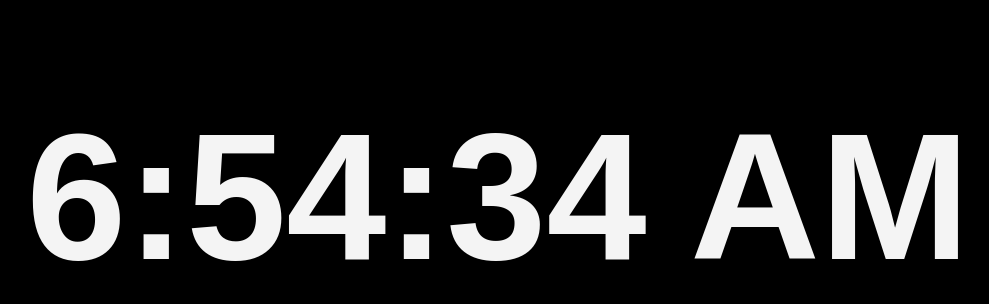
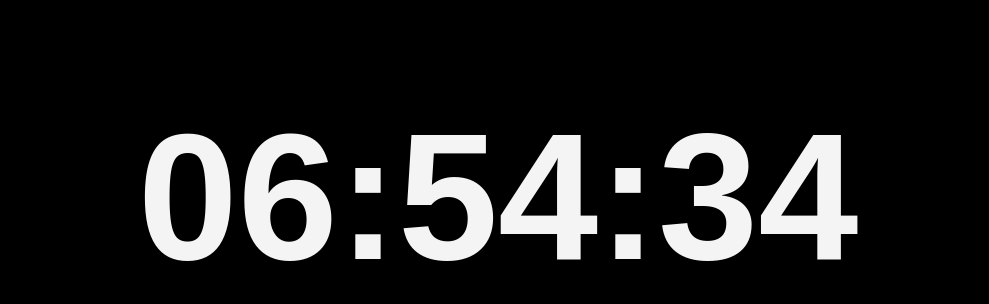
Before and after one commit to Spanishbeach/fullscreen-clock, a plain HTML site: page index.html in a window 1280 px wide. Shown: the part 204-508 px from the top of the page, without its empty margins (142-1131 px from the left). Drawn offline with Linux system fonts and the light colour scheme.

Commit message:
Update index.html
在不同电脑间强制按相同格式（24小时制）显示，即双位数字小时分钟秒

```diff
--- a/index.html
+++ b/index.html
@@ -80,12 +80,17 @@
         }
 
         // 更新时钟显示
-        function updateClock() {
+
+    function updateClock() {
             const clockElement = document.getElementById('clock');
-            const currentTime = new Date().toLocaleTimeString();
+            const currentTime = new Date().toLocaleTimeString('en-US', {
+                hour12: false,
+                hour: '2-digit',
+                minute: '2-digit',
+                second: '2-digit'
+            });
             clockElement.textContent = currentTime;
         }
-
         // 显示全屏提示
         function showFullscreenTip() {
             const tipElement = document.getElementById('fullscreenTip');
```
